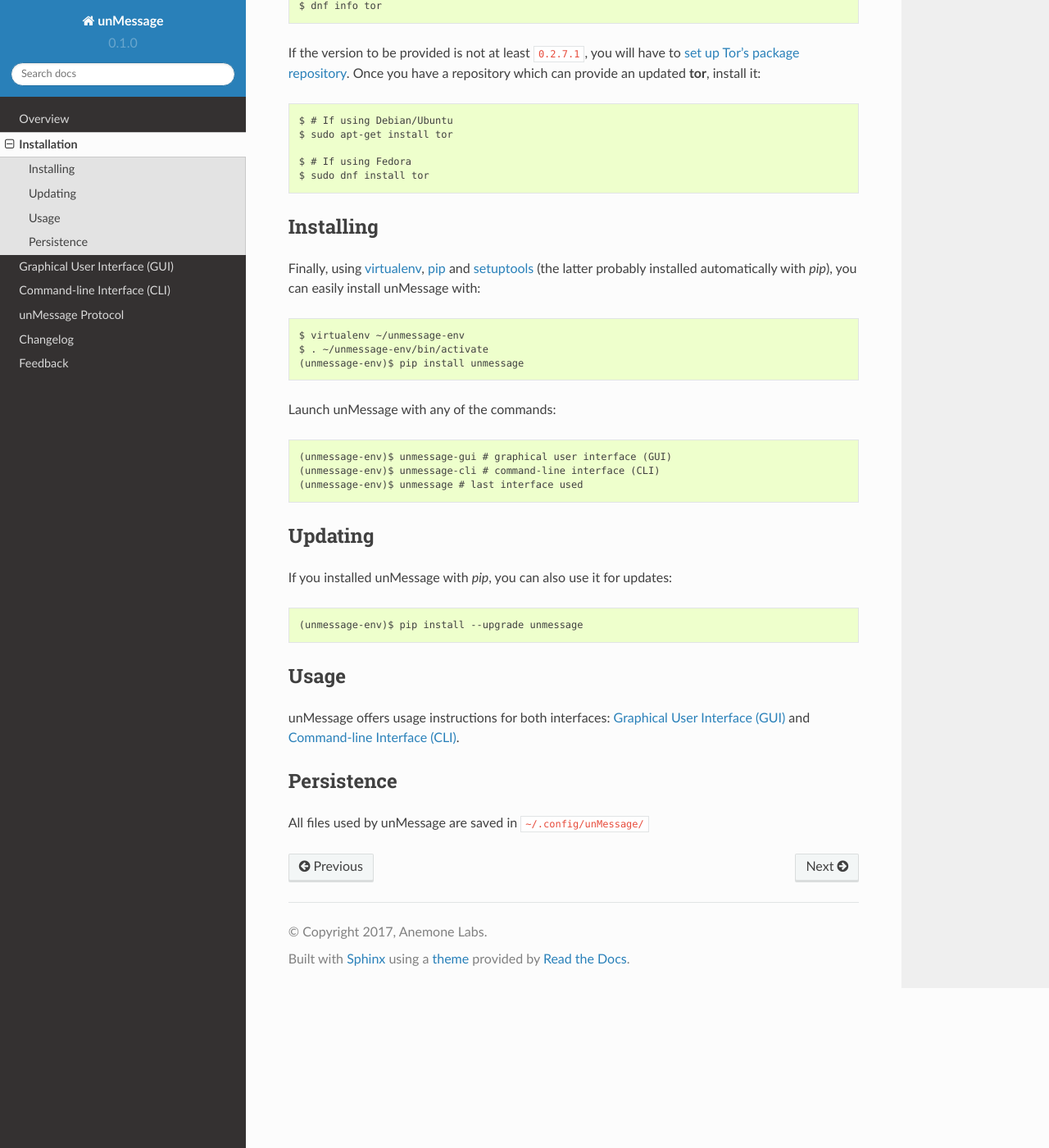
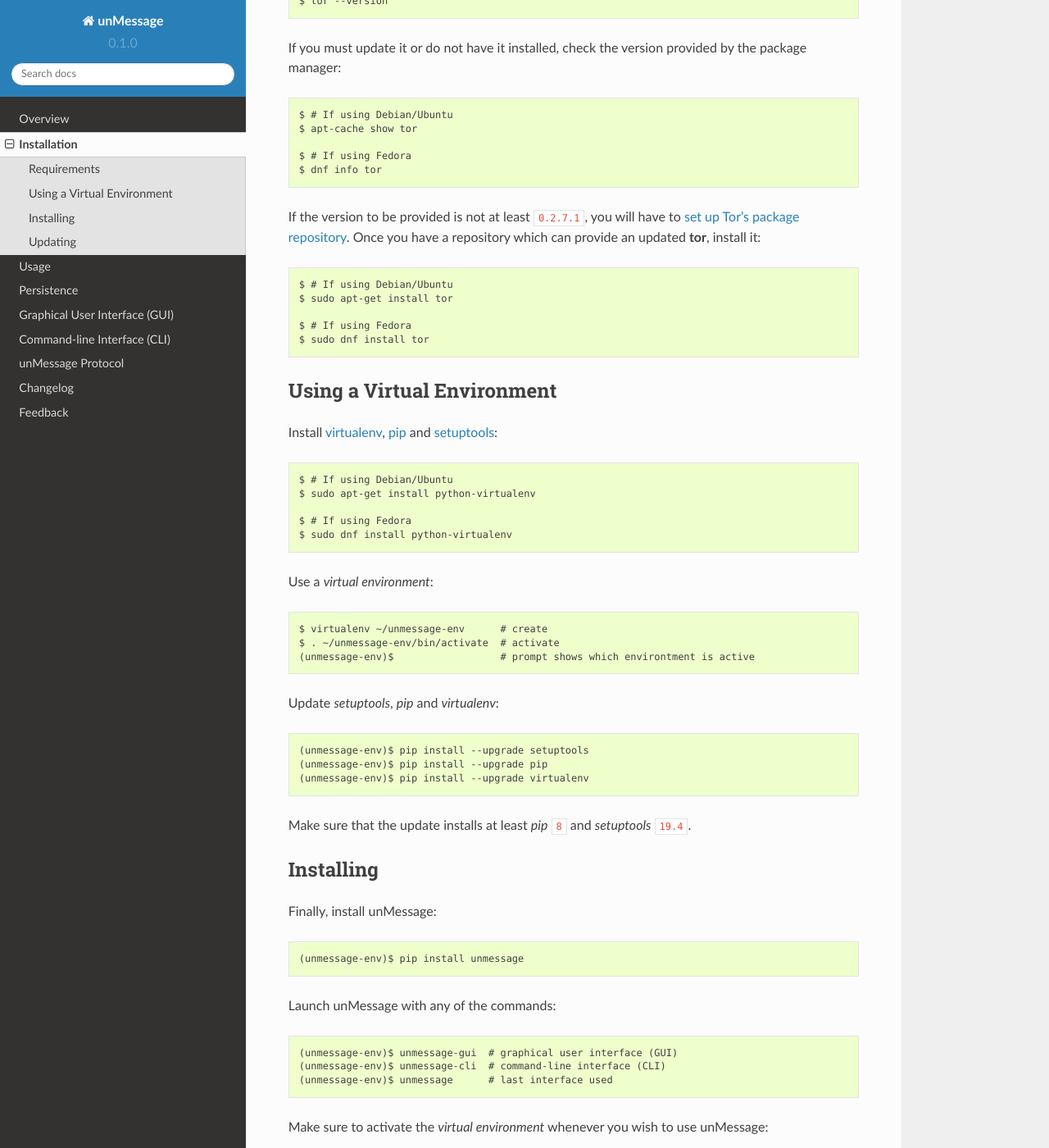
Before and after one commit to AnemoneLabs/unmessage, a Sphinx documentation site: the page built from docs/source/installation.rst, in a window 1280 px wide and 1400 px high, scrolled down 661 px. Shown: the whole window at 82% size. Built offline with Sphinx 7.4.7 and the Read the Docs theme 2.0.0, drawn with Linux system fonts in a browser that asks for light colours; some of the changed text lies outside the part shown.

Commit message:
Add more detail to the installation instructions in the docs

```diff
--- a/docs/source/installation.rst
+++ b/docs/source/installation.rst
@@ -1,5 +1,13 @@
 ============
 Installation
+============
+unMessage's installation is done in three steps:
+
+1. Install requirements
+2. Use a virtual environment
+3. Install unMessage
+
+Requirements
 ============
 Install the following requirements via package manager::
 
@@ -36,36 +44,68 @@
     $ # If using Fedora
     $ sudo dnf install tor
 
+Using a Virtual Environment
+===========================
+Install `virtualenv`_, `pip`_ and `setuptools`_::
+
+    $ # If using Debian/Ubuntu
+    $ sudo apt-get install python-virtualenv
+
+    $ # If using Fedora
+    $ sudo dnf install python-virtualenv
+
+Use a *virtual environment*::
+
+    $ virtualenv ~/unmessage-env      # create
+    $ . ~/unmessage-env/bin/activate  # activate
+    (unmessage-env)$                  # prompt shows which environtment is active
+
+Update *setuptools*, *pip* and *virtualenv*::
+
+    (unmessage-env)$ pip install --upgrade setuptools
+    (unmessage-env)$ pip install --upgrade pip
+    (unmessage-env)$ pip install --upgrade virtualenv
+
+Make sure that the update installs at least *pip* ``8`` and
+*setuptools* ``19.4``.
+
 Installing
-----------
-Finally, using `virtualenv`_, `pip`_ and `setuptools`_ (the latter
-probably installed automatically with *pip*), you can easily install
-unMessage with::
+==========
+Finally, install unMessage::
 
-    $ virtualenv ~/unmessage-env
-    $ . ~/unmessage-env/bin/activate
     (unmessage-env)$ pip install unmessage
 
 Launch unMessage with any of the commands::
 
-    (unmessage-env)$ unmessage-gui # graphical user interface (GUI)
-    (unmessage-env)$ unmessage-cli # command-line interface (CLI)
-    (unmessage-env)$ unmessage # last interface used
+    (unmessage-env)$ unmessage-gui  # graphical user interface (GUI)
+    (unmessage-env)$ unmessage-cli  # command-line interface (CLI)
+    (unmessage-env)$ unmessage      # last interface used
+
+Make sure to activate the *virtual environment* whenever you wish to
+use unMessage::
+
+    $ . ~/unmessage-env/bin/activate
+
+As well as deactivate it when you are done::
+
+
+    (unmessage-env)$ deactivate
 
 Updating
---------
-If you installed unMessage with *pip*, you can also use it for
-updates::
+========
+*pip* can also be used to update unMessage::
 
     (unmessage-env)$ pip install --upgrade unmessage
 
+=====
 Usage
------
+=====
 unMessage offers usage instructions for both interfaces:
 :ref:`sec-gui` and :ref:`sec-cli`.
 
+===========
 Persistence
------------
+===========
 All files used by unMessage are saved in ``~/.config/unMessage/``
 
 .. _`cryptully`: https://github.com/shanet/Cryptully
```
